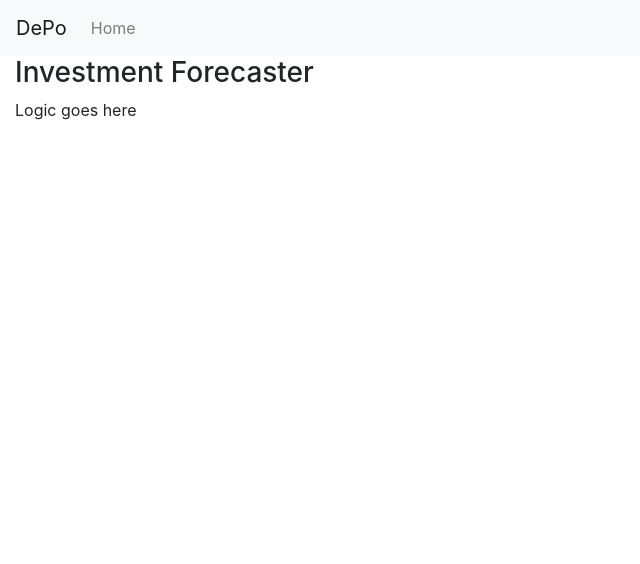
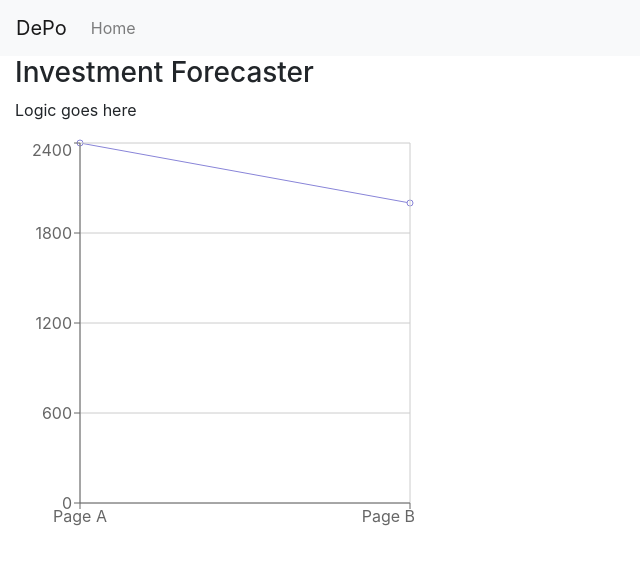
Before and after one commit to geethikah21/deep-pockets-gs-project, a React (Create React App) app in the folder eng-possibilities-ui-master/: page / in a window 1280 px wide. Shown: the top 564 px of the page, without its empty margins (0-640 px from the left). Built offline with nearby package versions, Linux system fonts and the light colour scheme.

Commit message:
started line graph component, added recharts module

```diff
--- a/eng-possibilities-ui-master/package.json
+++ b/eng-possibilities-ui-master/package.json
@@ -13,6 +13,7 @@
     "react-dom": "^17.0.1",
     "react-router-dom": "^5.2.0",
     "react-scripts": "4.0.1",
+    "recharts": "^2.0.8",
     "web-vitals": "^0.2.4"
   },
   "scripts": {
--- a/eng-possibilities-ui-master/src/components/LineGraph/index.js
+++ b/eng-possibilities-ui-master/src/components/LineGraph/index.js
@@ -0,0 +1,21 @@
+import React from "react";
+
+import { Line, LineChart, CartesianGrid, XAxis, YAxis, Tooltip } from "recharts";
+
+const data = [{name: 'Page A', uv: 400, pv: 2400, amt: 2400}, {name: 'Page B', uv: 500, pv: 2500, amt: 2000}];
+
+export const LineGraph = () => {
+  return (
+    <>
+      <LineChart width={400} height={400} data={data}>
+        <Line type="monotone" dataKey="amt" stroke="#8884d8" />
+        <CartesianGrid stroke="#ccc" />
+        <XAxis dataKey="name" />
+        <YAxis />
+        <Tooltip />
+      </LineChart>
+    </>
+  );
+};
+
+// export default {LineGraph, data};
--- a/eng-possibilities-ui-master/src/pages/Forecaster/index.js
+++ b/eng-possibilities-ui-master/src/pages/Forecaster/index.js
@@ -1,12 +1,15 @@
 import React from "react";
+import { LineGraph } from "../../components/LineGraph";
 
 const ForecasterHome = () => {
   return (
     <>
        <div>
-            <h3>Investment Forecaster</h3>
-            <p>Logic goes here</p>
-          </div>
+          <h3>Investment Forecaster</h3>
+          <p>Logic goes here</p>
+          <LineGraph/>
+        </div>
+
     </>
   );
 };
```
Also changed, not shown: 1 other file (tests, documents, lock files or other folders).
